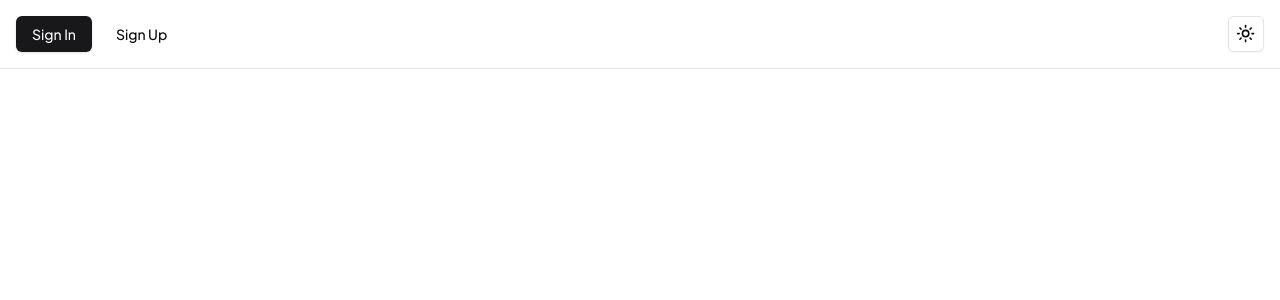
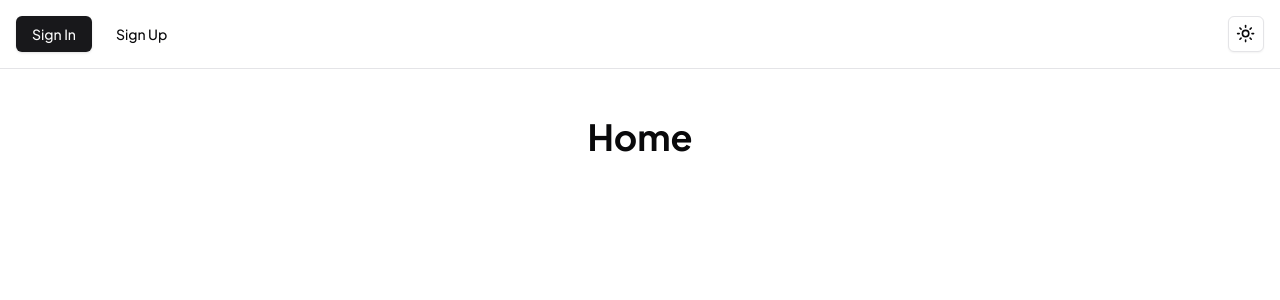
Before and after one commit to sirusmeshki/zanbil, a Next.js app: page / in a window 1280 px wide. Shown: the top 300 px of the page. Built offline with nearby package versions, Linux system fonts and the light colour scheme.

Commit message:
add: temporary home

```diff
--- a/app/page.tsx
+++ b/app/page.tsx
@@ -1,3 +1,14 @@
+import { ModeToggle } from '@/components/mode-toggle'
+import SignIn from '@/dump/sign-in'
+import { Badge } from '@/components/ui/badge'
+import { Button } from '@/components/ui/button'
+import { Form } from '@/components/ui/form'
+import Image from 'next/image'
+
 export default function Home() {
-    return <></>
+    return (
+        <main className='flex h-screen flex-col p-2'>
+            <h1 className='my-10 text-center text-4xl font-bold'>Home</h1>
+        </main>
+    )
 }
```
